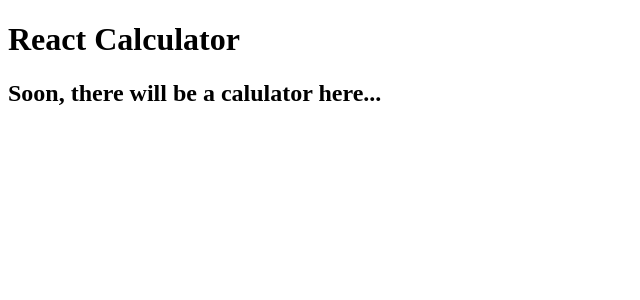
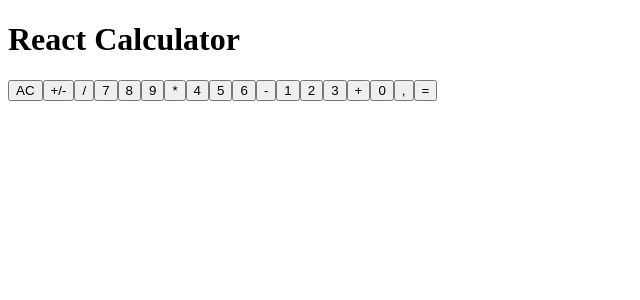
Before and after one commit to logic-fabric/testing-js-with-jest, a React app: page / in a window 1280 px wide. Shown: the top 300 px of the page, without its empty margins (0-640 px from the left). Built offline with nearby package versions, Linux system fonts and the light colour scheme.

Commit message:
feature: create calculator buttons

```diff
--- a/src/components/organisms/Calculator.jsx
+++ b/src/components/organisms/Calculator.jsx
@@ -1,5 +1,121 @@
 import React from "react";
 
+const digit0 = () => {
+  console.log("Digit 0");
+};
+const digit1 = () => {
+  console.log("Digit 1");
+};
+const digit2 = () => {
+  console.log("Digit 2");
+};
+const digit3 = () => {
+  console.log("Digit 3");
+};
+const digit4 = () => {
+  console.log("Digit 4");
+};
+const digit5 = () => {
+  console.log("Digit 5");
+};
+const digit6 = () => {
+  console.log("Digit 6");
+};
+const digit7 = () => {
+  console.log("Digit 7");
+};
+const digit8 = () => {
+  console.log("Digit 8");
+};
+const digit9 = () => {
+  console.log("Digit 9");
+};
+
+const add = () => {
+  console.log("Add");
+};
+const divide = () => {
+  console.log("Divide");
+};
+const multiply = () => {
+  console.log("Multiply");
+};
+const substract = () => {
+  console.log("Substract");
+};
+const compute = () => {
+  console.log("Compute");
+};
+
+const changeSign = () => {
+  console.log("Change sign");
+};
+const clearAll = () => {
+  console.log("Clear all");
+};
+const considerAsPercent = () => {
+  console.log("Consider as percent");
+};
+const decimalSeparator = () => {
+  console.log("Decimal separator");
+};
+
+const CALCULATOR_KEYS = [
+  "AC",
+  "+/-",
+  "/",
+  "7",
+  "8",
+  "9",
+  "*",
+  "4",
+  "5",
+  "6",
+  "-",
+  "1",
+  "2",
+  "3",
+  "+",
+  "0",
+  ",",
+  "=",
+];
+
+const CALCULATOR_KEYS_AND_OPERATORS = {
+  AC: clearAll,
+  "+/-": changeSign,
+  "%": considerAsPercent,
+  "/": divide,
+  "7": digit7,
+  "8": digit8,
+  "9": digit9,
+  "*": multiply,
+  "4": digit4,
+  "5": digit5,
+  "6": digit6,
+  "-": substract,
+  "1": digit1,
+  "2": digit2,
+  "3": digit3,
+  "+": add,
+  "0": digit0,
+  ",": decimalSeparator,
+  "=": compute,
+};
+
 export function Calculator() {
-  return <h2>Soon, there will be a calulator here...</h2>;
+  console.log();
+
+  return (
+    <>
+      {CALCULATOR_KEYS.map((calculatorKey) => (
+        <button
+          key={`key-${calculatorKey}`}
+          onClick={() => CALCULATOR_KEYS_AND_OPERATORS[calculatorKey]()}
+        >
+          {calculatorKey}
+        </button>
+      ))}
+    </>
+  );
 }
```
